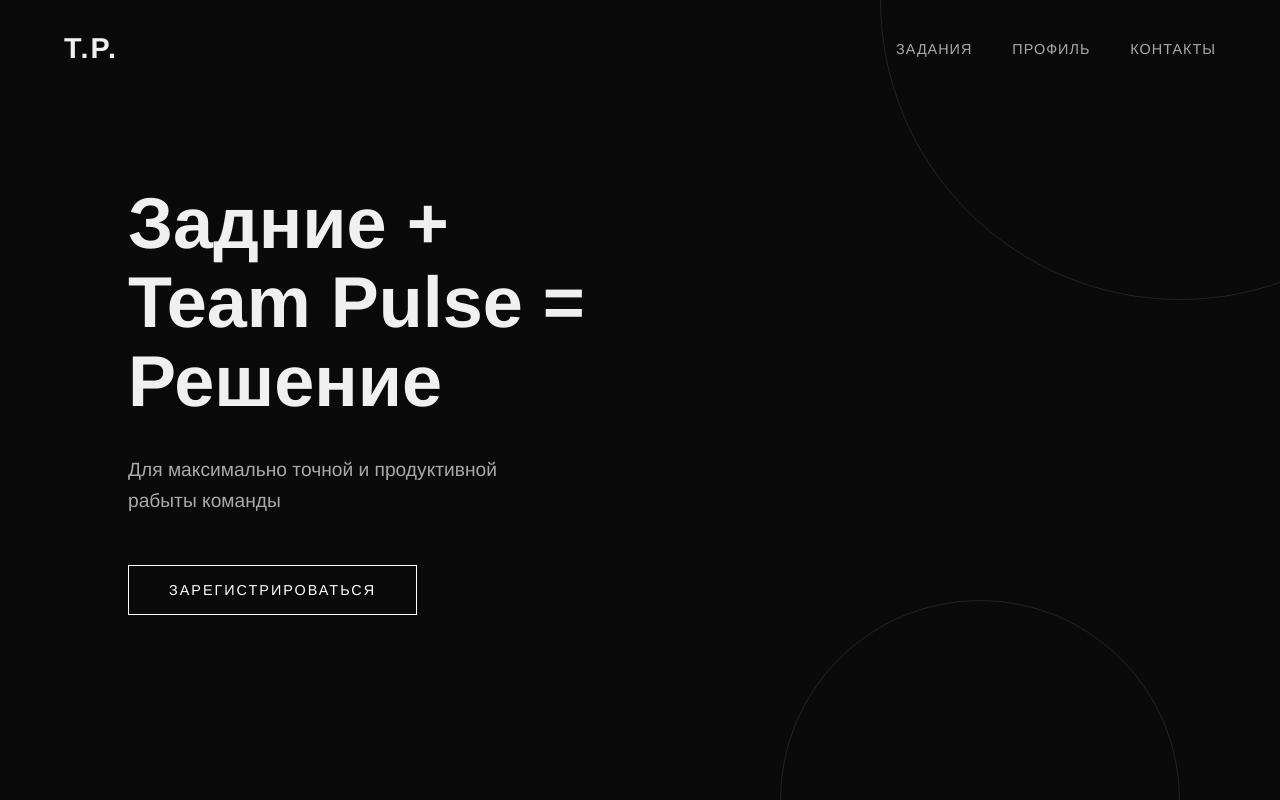
After one commit to ManK0-is-here/work_chat, a Django app: page / in a window 1280 px wide. The commit adds this page. Run offline with Django 5.2, Linux system fonts and the light colour scheme.

Commit message:
Добавлена стартовая страница и исправленны ошибки

```diff
--- a/core/views.py
+++ b/core/views.py
@@ -1,7 +1,4 @@
 from django.shortcuts import render
 
-def start_page(request):
-    context = {
-        "title": "То что поможет в работе"
-    }
-    return render(request, "start_page.html", context)
+def home(request):
+    return render(request, "home.html")
--- a/pyproject.toml
+++ b/pyproject.toml
@@ -9,7 +9,9 @@ readme = "README.md"
 requires-python = ">=3.13"
 dependencies = [
     "django (>=5.2.5,<6.0.0)",
-    "python-dotenv (>=1.1.1,<2.0.0)"
+    "python-dotenv (>=1.1.1,<2.0.0)",
+    "markdown (>=3.8.2,<4.0.0)",
+    "django-extensions (>=4.1,<5.0)"
 ]
 
 
--- /dev/null
+++ b/static/css/main.css
@@ -0,0 +1,210 @@
+/* static/css/main.css */
+/* Основные стили */
+* {
+    margin: 0;
+    padding: 0;
+    box-sizing: border-box;
+    font-family: 'Helvetica Neue', Arial, sans-serif;
+}
+
+body {
+    background-color: #0a0a0a;
+    color: #f0f0f0;
+    min-height: 100vh;
+    overflow-x: hidden;
+}
+
+/* Навигация */
+.navbar {
+    position: fixed;
+    top: 0;
+    width: 100%;
+    padding: 2rem 5%;
+    display: flex;
+    justify-content: space-between;
+    align-items: center;
+    z-index: 1000;
+    transition: all 0.3s ease;
+}
+
+.logo {
+    font-size: 1.8rem;
+    font-weight: 700;
+    letter-spacing: 2px;
+    text-decoration: none;
+    color: #f0f0f0;
+}
+
+.nav-links {
+    display: flex;
+    gap: 2.5rem;
+}
+
+.nav-link {
+    color: #aaa;
+    text-decoration: none;
+    text-transform: uppercase;
+    font-size: 0.9rem;
+    letter-spacing: 1px;
+    transition: color 0.3s;
+}
+
+.nav-link:hover {
+    color: #fff;
+}
+
+/* Главный контент */
+.hero {
+    height: 100vh;
+    display: flex;
+    align-items: center;
+    padding: 0 10%;
+    position: relative;
+}
+
+.hero-content {
+    position: relative;
+    z-index: 2;
+    max-width: 50%;
+}
+
+.hero-title {
+    font-size: 4.5rem;
+    font-weight: 700;
+    line-height: 1.1;
+    margin-bottom: 2rem;
+}
+
+.hero-subtitle {
+    font-size: 1.2rem;
+    color: #aaa;
+    margin-bottom: 3rem;
+    max-width: 80%;
+    line-height: 1.6;
+}
+
+.cta-button {
+    display: inline-block;
+    padding: 1rem 2.5rem;
+    background: transparent;
+    color: #fff;
+    border: 1px solid #fff;
+    text-decoration: none;
+    font-size: 0.9rem;
+    letter-spacing: 2px;
+    text-transform: uppercase;
+    transition: all 0.3s;
+}
+
+.cta-button:hover {
+    background: #fff;
+    color: #0a0a0a;
+}
+
+/* Фоновые элементы */
+.background-elements {
+    position: absolute;
+    top: 0;
+    right: 0;
+    height: 100vh;
+    width: 50%;
+    overflow: hidden;
+}
+
+.circle {
+    position: absolute;
+    border-radius: 50%;
+    opacity: 0.1;
+    border: 1px solid #fff;
+}
+
+.circle-large {
+    width: 600px;
+    height: 600px;
+    top: -300px;
+    right: -200px;
+}
+
+.circle-medium {
+    width: 400px;
+    height: 400px;
+    bottom: -200px;
+    right: 100px;
+}
+
+/* Видео-фон */
+.video-background {
+    position: absolute;
+    top: 0;
+    left: 0;
+    width: 100%;
+    height: 100%;
+    overflow: hidden;
+    z-index: -1;
+    opacity: 0.15;
+}
+
+.video-background video {
+    min-width: 100%;
+    min-height: 100%;
+    width: auto;
+    height: auto;
+    position: absolute;
+    top: 50%;
+    left: 50%;
+    transform: translate(-50%, -50%);
+}
+
+/* Анимации */
+@keyframes float {
+    0%, 100% { transform: translateY(0); }
+    50% { transform: translateY(-20px); }
+}
+
+.floating {
+    animation: float 6s ease-in-out infinite;
+}
+
+/* Медиа запросы */
+@media (max-width: 992px) {
+    .hero-content {
+        max-width: 100%;
+        text-align: center;
+    }
+
+    .hero-subtitle {
+        max-width: 100%;
+    }
+
+    .background-elements {
+        display: none;
+    }
+
+    .nav-links {
+        gap: 1.5rem;
+    }
+}
+
+@media (max-width: 768px) {
+    .navbar {
+        padding: 1.5rem 5%;
+    }
+
+    .hero-title {
+        font-size: 3rem;
+    }
+
+    .nav-links {
+        gap: 1rem;
+    }
+}
+
+@media (max-width: 576px) {
+    .nav-links {
+        display: none;
+    }
+
+    .hero-title {
+        font-size: 2.5rem;
+    }
+}
--- /dev/null
+++ b/static/js/main.js
@@ -0,0 +1,38 @@
+// static/js/script.js
+// Анимация навигации при скролле
+window.addEventListener('scroll', () => {
+    const navbar = document.querySelector('.navbar');
+    if (window.scrollY > 100) {
+        navbar.style.backgroundColor = 'rgba(10, 10, 10, 0.9)';
+        navbar.style.padding = '1rem 5%';
+    } else {
+        navbar.style.backgroundColor = 'transparent';
+        navbar.style.padding = '2rem 5%';
+    }
+});
+
+// Плавная прокрутка для якорных ссылок
+document.querySelectorAll('a[href^="#"]').forEach(anchor => {
+    anchor.addEventListener('click', function(e) {
+        e.preventDefault();
+        document.querySelector(this.getAttribute('href')).scrollIntoView({
+            behavior: 'smooth'
+        });
+    });
+});
+
+// Инициализация фонового видео (если используется)
+const initVideoBackground = () => {
+    const videoBg = document.querySelector('.video-background');
+    if (videoBg) {
+        const video = videoBg.querySelector('video');
+        video.play().catch(error => {
+            console.log('Автовоспроизведение видео заблокировано:', error);
+        });
+    }
+};
+
+// Запуск при загрузке страницы
+document.addEventListener('DOMContentLoaded', () => {
+    initVideoBackground();
+});
--- a/teamplates/start_page.html
+++ /dev/null
@@ -1 +0,0 @@
-{%extends "base.html"%}
--- a/teamplates/base.html
+++ b/templates/base.html
@@ -4,10 +4,15 @@
 <head>
     <meta charset="UTF-8">
     <meta name="viewport" content="width=device-width, initial-scale=1.0">
+    <title>{% block title %}Team Pulse{% endblock %}</title>
     <link rel="stylesheet" href="{% static 'css/main.css' %}">
-    <title>Team Pulse</title>
+    {% block extra_css %}{% endblock %}
 </head>
 <body>
-    <h1>Welcome in Team Pulse</h1>
+    {% block content %}
+    {% endblock %}
+
+    <script src="{% static 'js/main.js' %}"></script>
+    {% block extra_js %}{% endblock %}
 </body>
 </html>
--- /dev/null
+++ b/templates/home.html
@@ -0,0 +1,32 @@
+{% extends "base.html" %}
+{% block content %}
+    <!-- Навигация -->
+    <nav class="navbar">
+        <a href="#" class="logo">T.P.</a>
+        <div class="nav-links">
+            <a href="#" class="nav-link">Задания</a>
+            <a href="#" class="nav-link">Профиль</a>
+            <a href="#" class="nav-link">Контакты</a>
+        </div>
+    </nav>
+
+    <!-- Главная секция -->
+    <section class="hero">
+
+        <div class="hero-content">
+            <h1 class="hero-title floating">
+                Задние + Team Pulse =<br>Решение
+            </h1>
+            <p class="hero-subtitle">
+                Для максимально точной и продуктивной рабыты команды
+            </p>
+            <a href="#" class="cta-button">Зарегистрироваться</a>
+        </div>
+
+        <!-- Фоновые элементы -->
+        <div class="background-elements">
+            <div class="circle circle-large"></div>
+            <div class="circle circle-medium"></div>
+        </div>
+    </section>
+{% endblock %}
--- a/work_chat/urls.py
+++ b/work_chat/urls.py
@@ -7,5 +7,6 @@ from django.conf.urls.static import static
 
 urlpatterns = [
     path('admin/', admin.site.urls),
-    path("", start_page, name="start_page"),
-]+ static(settings.STATIC_URL, document_root=settings.STATIC_ROOT) + static(settings.MEDIA_URL, document_root=settings.MEDIA_ROOT)
+    path("", home, name="home"),
+] + static(settings.STATIC_URL, document_root=settings.STATIC_ROOT) \
+    + static(settings.MEDIA_URL, document_root=settings.MEDIA_ROOT)
```
Also changed, not shown: work_chat/settings.py (+2 -9 lines), static/css/static.css (deleted), static/js/static.js (deleted), 1 other file.
